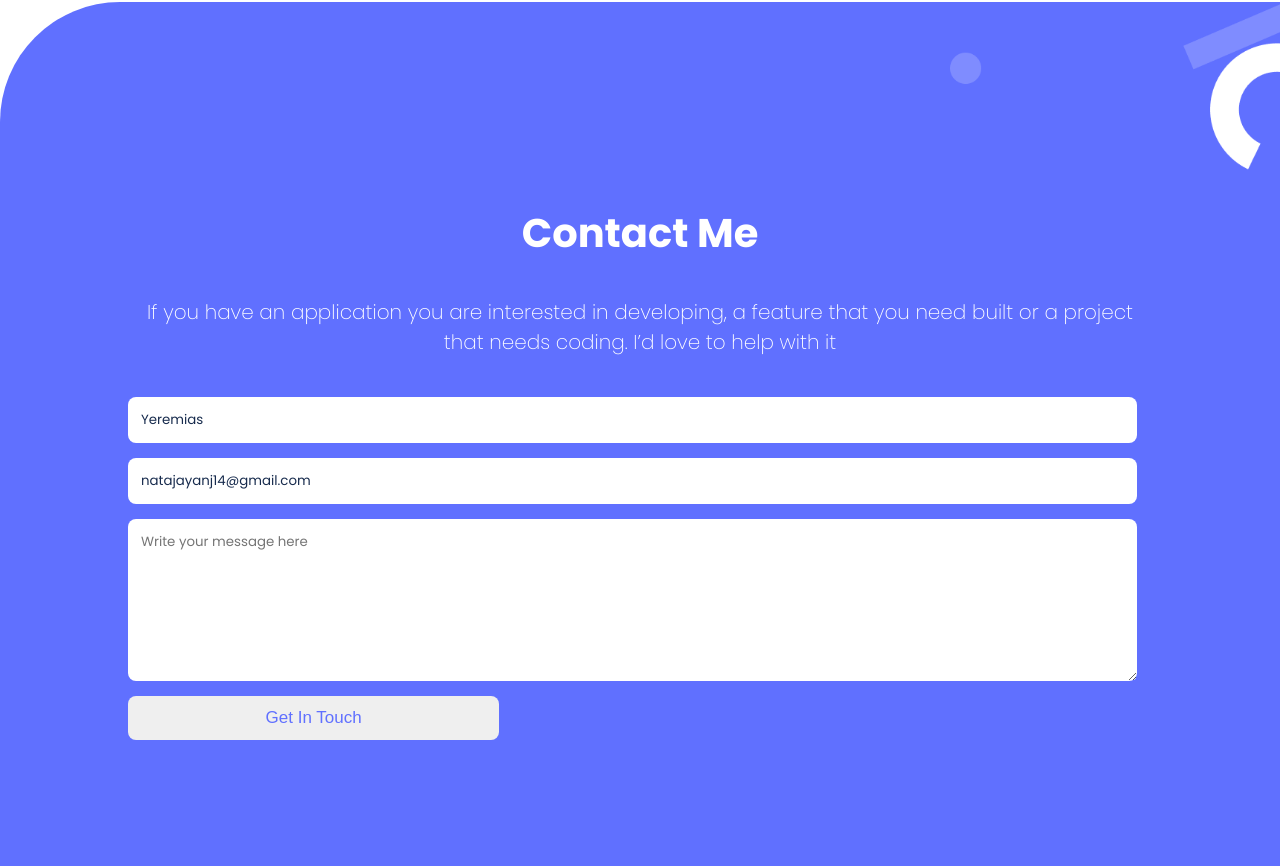
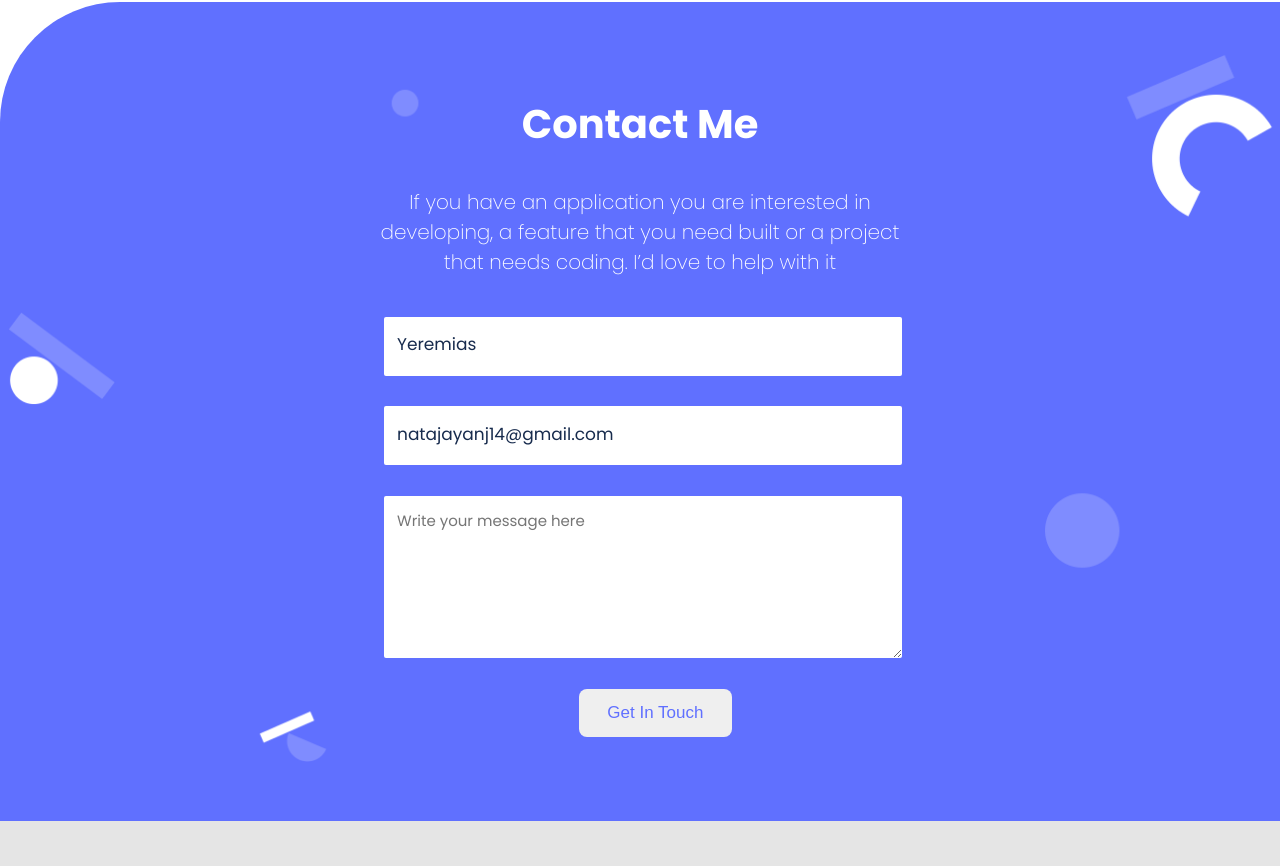
Before and after one commit to ramiaquista/ramiaq-portfolio, a website: page index.html in a window 1280 px wide. Shown: the part 4554-5420 px from the top of the page. After the commit the page ends 5375 px from the top, so only its background shows below. Drawn offline with Linux system fonts and the light colour scheme.

Commit message:
Add responsive contact me section

```diff
--- a/style.css
+++ b/style.css
@@ -640,6 +640,10 @@ form textarea {
     padding-left: 6%;
   }
 
+  .about-myself ul {
+    width: 33%;
+  }
+
   .about-myskills {
     padding: 0%;
     width: 50%;
@@ -679,4 +683,60 @@ form textarea {
     background-color: #4053fc;
     color: white;
   }
+
+  .contact-section {
+    background-color: #6070ff;
+    background-image: url("img/big-screen-contact.png");
+    background-repeat: no-repeat;
+    background-size: contain;
+    background-position: right;
+    height: 80vh;
+    flex-direction: column;
+    text-align: center;
+    border-top-left-radius: 120px;
+    display: flex;
+    padding-top: 4%;
+  }
+
+  .contact-section form {
+    justify-self: center;
+    width: 50%;
+  }
+
+  .contact-section #contact-dt {
+    display: flex;
+    width: 55%;
+  }
+
+  .contact-section input {
+    border-radius: 2px;
+    margin-bottom: 6%;
+    height: 8%;
+  }
+
+  .contact-section input::placeholder {
+    font-size: 17px;
+    line-height: 20px;
+  }
+
+  textarea {
+    border-radius: 2px;
+    margin-bottom: 6%;
+  }
+
+  textarea::placeholder {
+    font-size: 15px;
+  }
+
+  .contact-section button {
+    width: 30%;
+    height: 6vh;
+    border-radius: 8px;
+    margin-left: 38%;
+    text-align: center;
+  }
+
+  .contact-section button:hover {
+    border: 0.1px solid black;
+  }
 }
```
Also changed, not shown: img/big-screen-contact.png (added).
